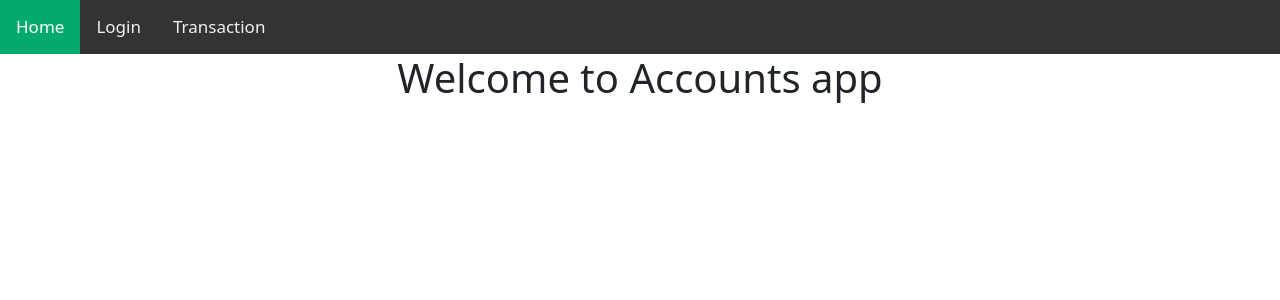
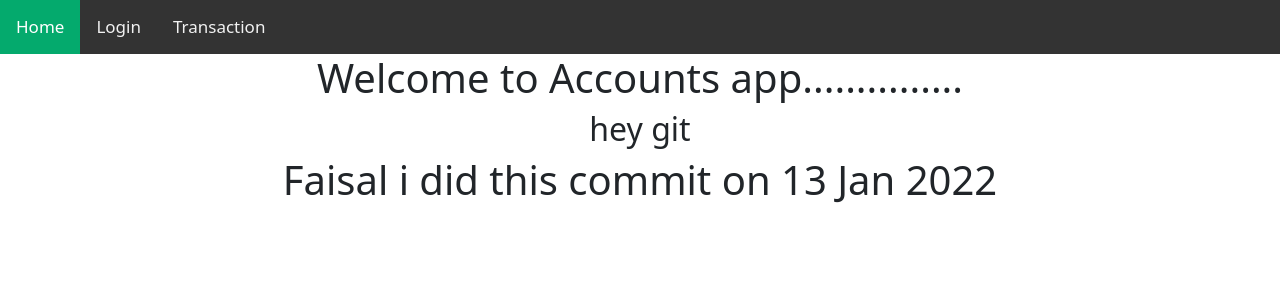
Before and after one commit to Tuneinfaisal/Account-app, a React (Create React App) app: page / in a window 1280 px wide. Shown: the top 300 px of the page. Built offline with nearby package versions, Linux system fonts and the light colour scheme.

Commit message:
I did this commit to check guys
asif here commiting now

```diff
--- a/src/Home.js
+++ b/src/Home.js
@@ -4,7 +4,9 @@ import React from "react";
 export default () => {
     return (
         <div class="text-center">
-            <h1>Welcome to Accounts app</h1>
+            <h1>Welcome to Accounts app...............</h1>
+            <h2>hey git</h2>
+            <h1> Faisal i did this commit on 13 Jan 2022</h1>
         </div>
     )
 }
```
Also changed, not shown: public/index.html (+0 -23 lines).
